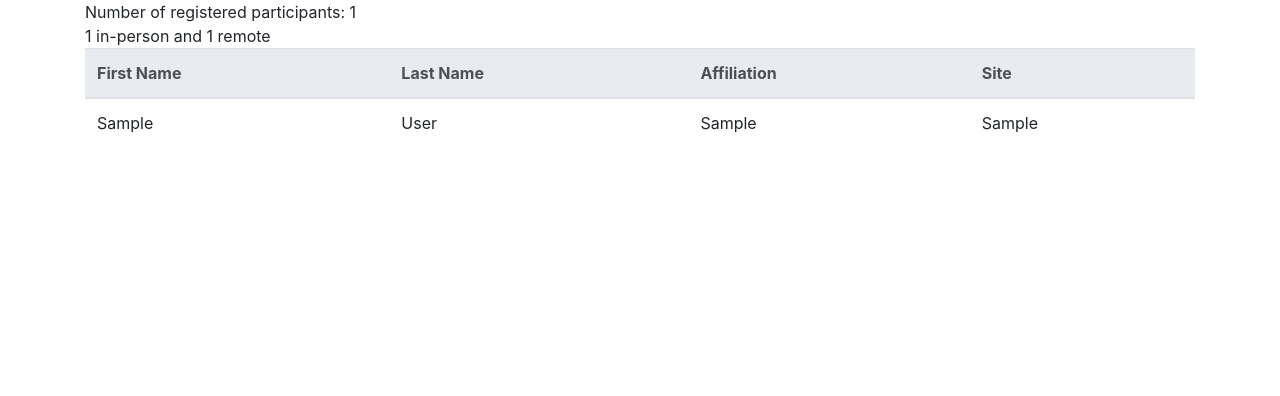
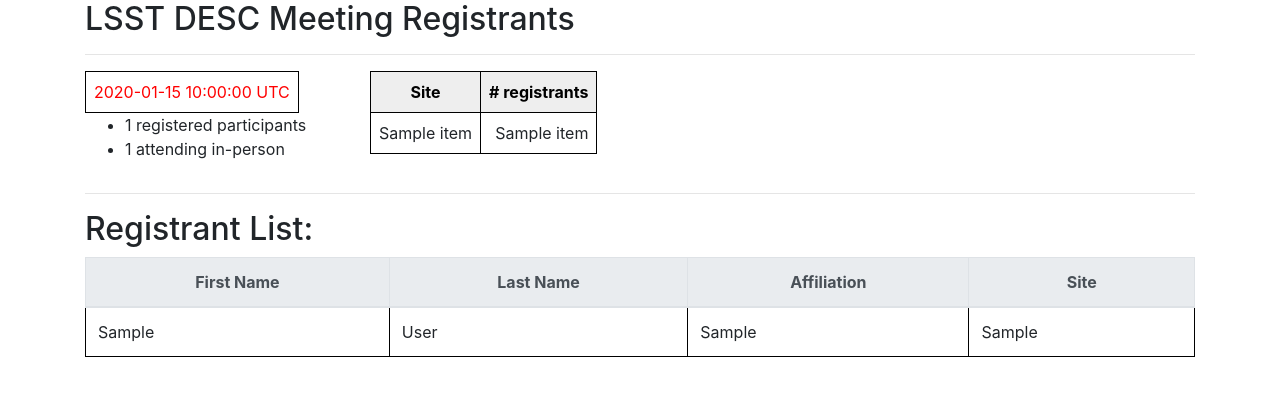
Before and after one commit to LSSTDESC/meeting-registration-form, a Flask app: template templates/participants.html in a window 1280 px wide. Shown: the top 396 px of the page. Run offline with Flask 3, Linux system fonts and the light colour scheme; tables that the repository leaves empty hold one stand-in row (values such as "Sample post"); the template is opened without the code that fills it: values that come from a table or form of the project are taken from there, most other values are stand-ins (such as "Sample title", 1, 10 or a date in 2020); some libraries are stand-ins or nearby versions.

Commit message:
Update participants.html
Add date/time and site-specific registration statistics.

```diff
--- a/templates/participants.html
+++ b/templates/participants.html
@@ -11,11 +11,57 @@
 <body>
 
   <div class="container">
-    <!-- <h2>LSST DESC Meeting participants</h2> -->
-    <!-- <br> -->
-    Number of registered participants: {{data|length}} <br>
-    {{n_in_person}} in-person and {{n_remote}} remote
-    <br>
+    <h2>LSST DESC Meeting Registrants</h2>
+    <hr>
+    <style>
+      table, th, td {
+	  border:1px solid black;
+	  border-collapse: collapse;
+	  padding: 8px;
+      }
+      th {
+	  text-align: center;
+	  background-color: #eeeeee;
+	  color: #000000;
+      }
+    </style>
+
+    <div class="row">
+      <div class="col-md-3">
+	  <table>
+	    <tr>
+	      <td><span style="color: red;">{{timestamp}} UTC</span></td>
+	    </tr>
+	  </table>
+	<ul>
+	  <li>{{data|length}} registered participants</li>
+	  <li>{{n_in_person}} attending in-person </li>
+	</ul>
+      </div>
+
+      <div class="col-md-9">
+	<table>
+	  <thead>
+            <tr>
+              <th>Site</th>
+              <th># registrants</th>
+            </tr>
+	  </thead>
+	  <tbody>
+            {% for item in sites %}
+            <tr>
+              <td>{{item}}</td>
+              <td align='right'>{{sites[item]}}</td>
+            </tr>
+            {% endfor %}
+	  </tbody>
+	</table>
+      </div>
+    </div>
+
+    <hr>
+
+    <h2>Registrant List:</h2>
     <table class="table table-hover">
       <thead class="thead-light">
         <tr>
@@ -32,7 +78,6 @@
           <td>{{item.last_name}}</td>
           <td>{{item.affiliation}}</td>
 	  <td>{{item.site}}</td>
-<!--	  <td>{% if item.in_person == "on" %}{{item.site}} {% else %}Remote{% endif %}</td> -->
         </tr>
         {% endfor %}
       </tbody>
```
